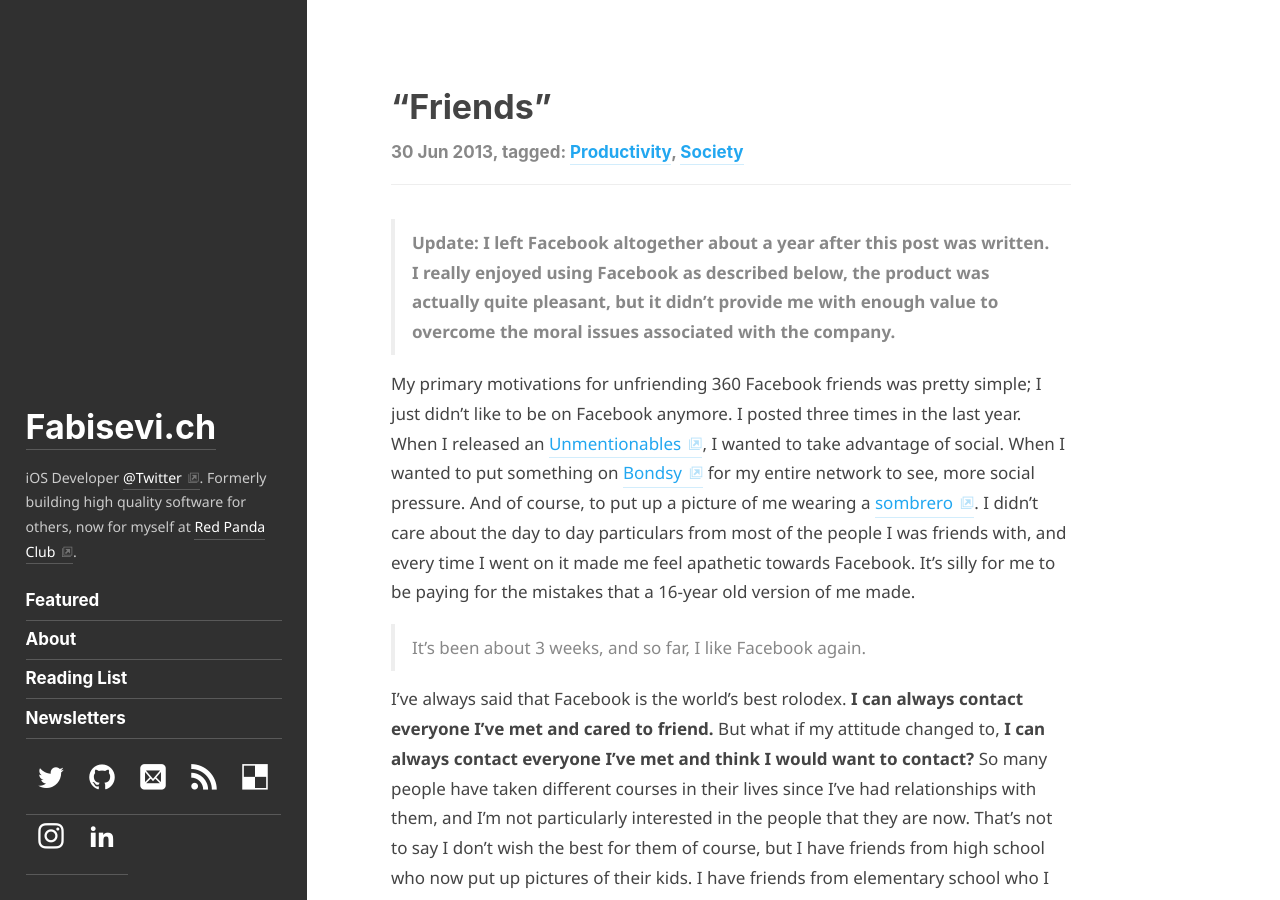
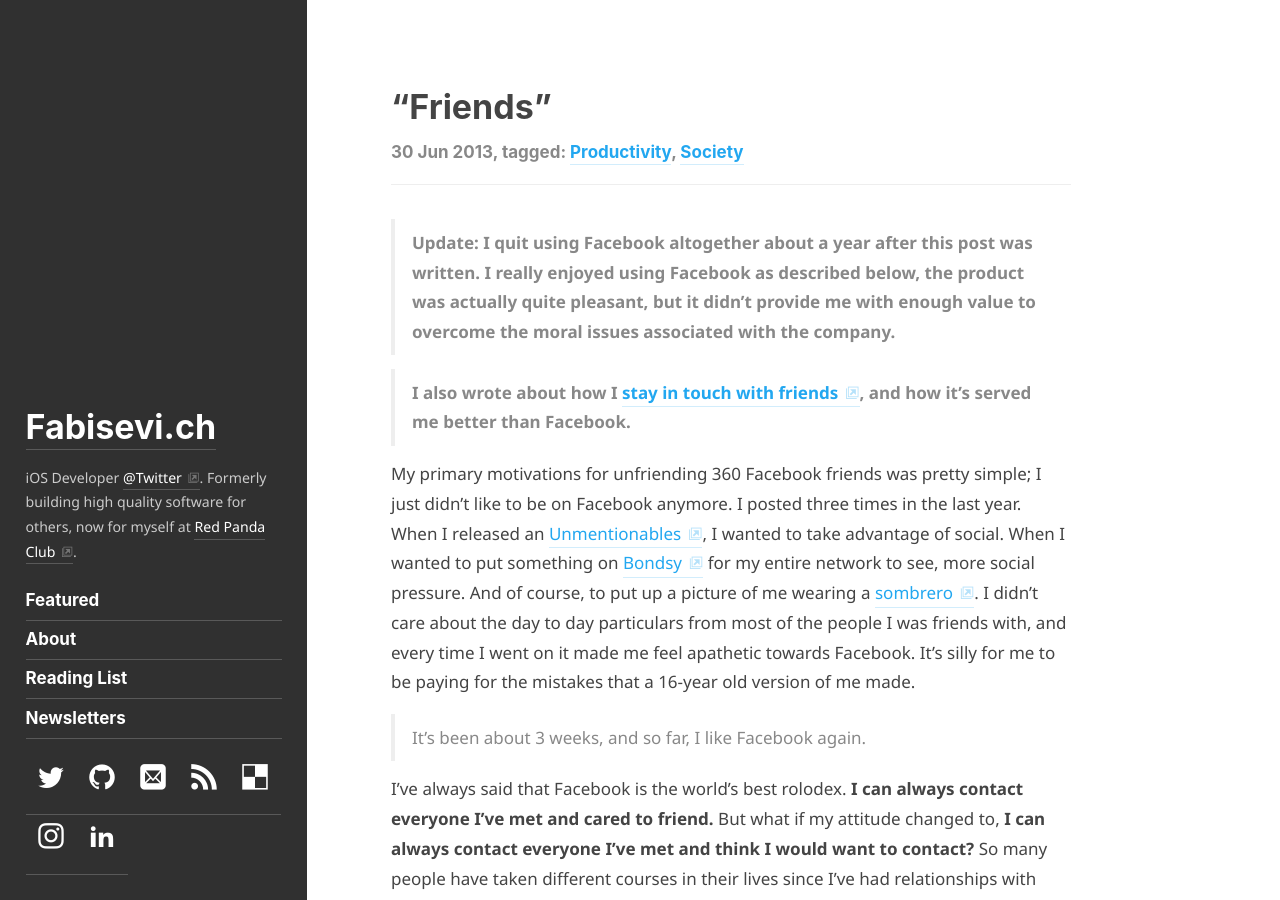
Before and after one commit to mergesort/mergesort.github.io, a Jekyll site: the page built from _posts/2013-06-30-friends.md, in a window 1280 px wide and 900 px high. Built offline with Jekyll 4.4.1, drawn with Linux system fonts in a browser that asks for light colours; some web fonts are replaced.

Commit message:
Adding link in "Friends" post to "How I Stay In Touch With Friends" post

```diff
--- a/_posts/2013-06-30-friends.md
+++ b/_posts/2013-06-30-friends.md
@@ -4,7 +4,10 @@
 tags: [productivity, society]
 ---
 
->**Update: I left Facebook altogether about a year after this post was written. I really enjoyed using Facebook as described below, the product was actually quite pleasant, but it didn't provide me with enough value to overcome the moral issues associated with the company.**
+>**Update: I quit using Facebook altogether about a year after this post was written. I really enjoyed using Facebook as described below, the product was actually quite pleasant, but it didn't provide me with enough value to overcome the moral issues associated with the company.**
+
+
+> **I also wrote about how I [stay in touch with friends](https://www.fabisevi.ch/2019/09/15/how-to-keep-friends-and-influence-people-or-something/), and how it's served me better than Facebook.**
 
 My primary motivations for unfriending 360 Facebook friends was pretty simple; I just didn’t like to be on Facebook anymore. I posted three times in the last year. When I released an [Unmentionables](https://itunes.apple.com/us/app/unmentionables-taboo-for-your/id490532152?mt=8), I wanted to take advantage of social. When I wanted to put something on [Bondsy](http://www.bondsy.com/) for my entire network to see, more social pressure. And of course, to put up a picture of me wearing a [sombrero]({{ site.url }}/assets/img/twitter-sombrero-avatar.png). I didn’t care about the day to day particulars from most of the people I was friends with, and every time I went on it made me feel apathetic towards Facebook. It’s silly for me to be paying for the mistakes that a 16-year old version of me made.
 
```
